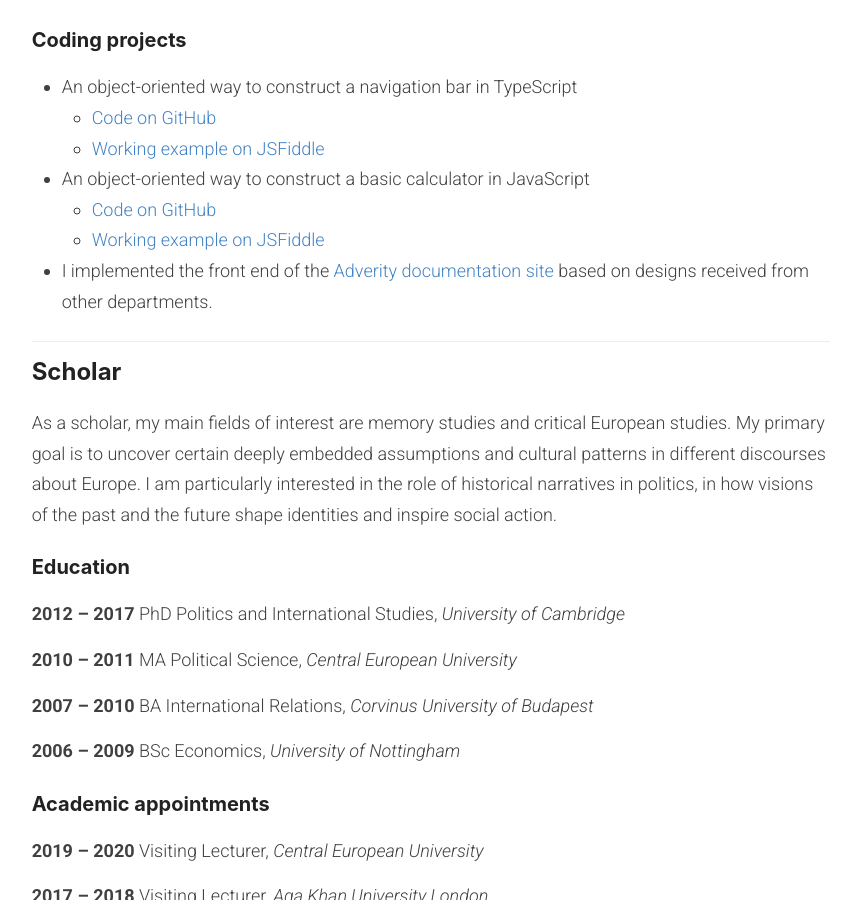
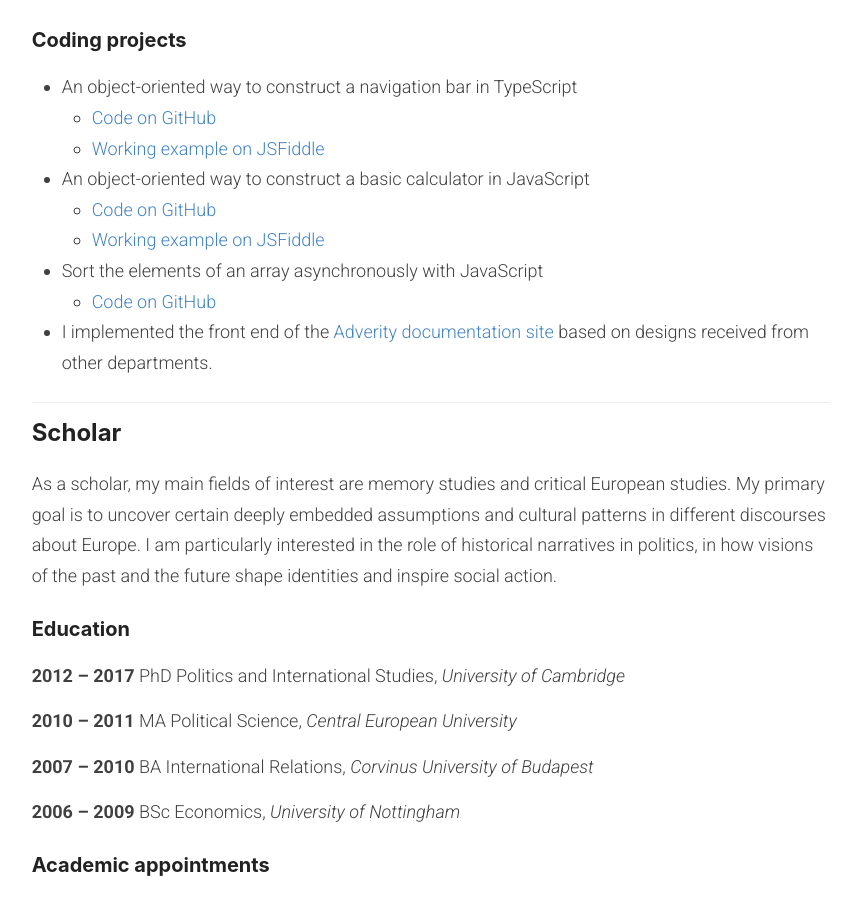
Before and after one commit to tothmano/manototh.github.io, a Jekyll site: the page built from _pages/home.md, in a window 1280 px wide and 900 px high, scrolled down 2556 px. Shown: the whole window, without its empty margins (209-1070 px from the left). Built offline with Jekyll 4.4.1, drawn with Linux system fonts in a browser that asks for light colours.

Commit message:
Add async array sort coding project, change JSFiddle links to base

```diff
--- a/_pages/home.md
+++ b/_pages/home.md
@@ -77,10 +77,12 @@ I have good working knowledge of the following languages:
 
 - An object-oriented way to construct a navigation bar in TypeScript
    - [Code on GitHub](https://github.com/manototh/oop-navbar)
-   - [Working example on JSFiddle](https://jsfiddle.net/manototh/3nat2L5o/15/)
+   - [Working example on JSFiddle](https://jsfiddle.net/manototh/3nat2L5o/)
 - An object-oriented way to construct a basic calculator in JavaScript
    - [Code on GitHub](https://github.com/manototh/oop-calculator)
-   - [Working example on JSFiddle](https://jsfiddle.net/manototh/8qLvb64t/3/)
+   - [Working example on JSFiddle](https://jsfiddle.net/manototh/8qLvb64t/)
+- Sort the elements of an array asynchronously with JavaScript
+   - [Code on GitHub](https://github.com/manototh/async-array-sort)
 - I implemented the front end of the [Adverity documentation site](https://docs.adverity.com/) based on designs received from other departments.
 
 ## Scholar
```
